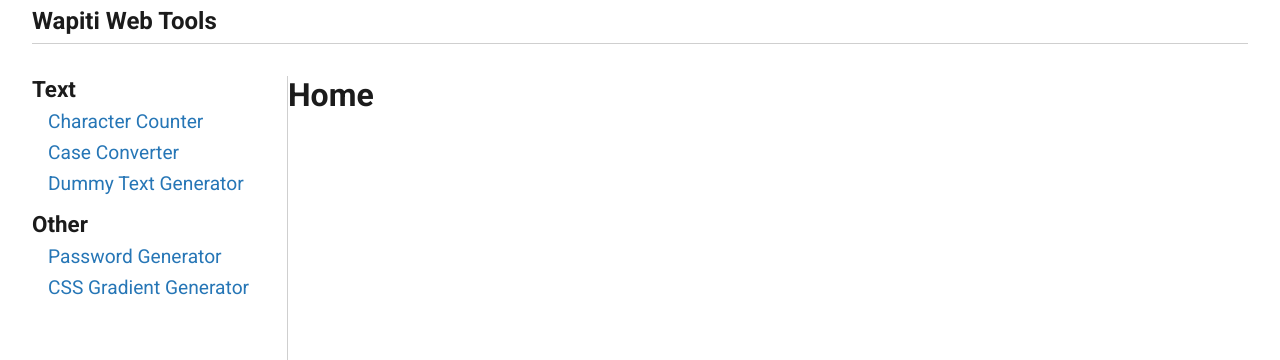
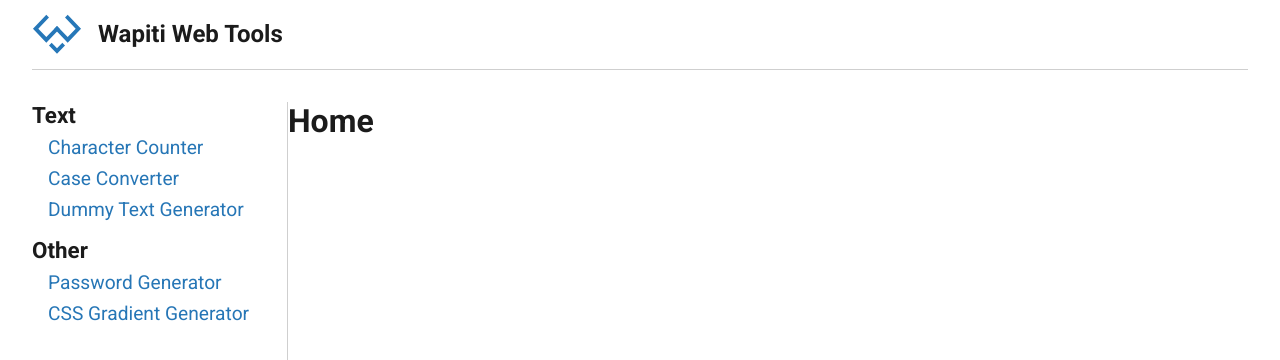
Before and after one commit to devmikh/wapiti-web-tools, a React (Vite) app: page / in a window 1280 px wide. Shown: the top 360 px of the page. Built offline with nearby package versions, Linux system fonts and the light colour scheme.

Commit message:
Add logo and favicon

```diff
--- a/index.html
+++ b/index.html
@@ -3,6 +3,7 @@
   <head>
     <meta charset="UTF-8" />
     <meta name="viewport" content="width=device-width, initial-scale=1.0" />
+    <link rel="icon" href="/favicon.svg">
     <title>Wapiti Web Tools</title>
   </head>
   <body>
--- a/src/components/Navbar/index.module.css
+++ b/src/components/Navbar/index.module.css
@@ -1,7 +1,12 @@
 .navbar {
     display: flex;
     align-items: center;
-    height: 3rem;
+    height: 5rem;
     width: 95%;
     border-bottom: 1px solid var(--lightgrey);
 }
+
+.logo {
+    margin-right: 1rem;
+    filter: invert(41%) sepia(47%) saturate(874%) hue-rotate(165deg) brightness(90%) contrast(89%);
+}
--- a/src/components/Navbar/index.tsx
+++ b/src/components/Navbar/index.tsx
@@ -1,8 +1,10 @@
 import styles from './index.module.css'
+import logo from '../../../public/logo.svg'
 
 const Navbar = () => {
     return (
         <nav className={styles['navbar']}>
+            <img src={logo} alt="logo" height={50} className={styles['logo']}/>
             <h1>Wapiti Web Tools</h1>
         </nav>
     )
--- a/src/index.css
+++ b/src/index.css
@@ -5,6 +5,7 @@
     --lightgrey: #cfcfcf;
     --blue: #2676B6;
     --lightblue: #a4c8e6;
+    --blue-svg: invert(41%) sepia(47%) saturate(874%) hue-rotate(165deg) brightness(90%) contrast(89%);
 }
 
 * {
```
Also changed, not shown: public/favicon.svg (added), public/logo.svg (added).
